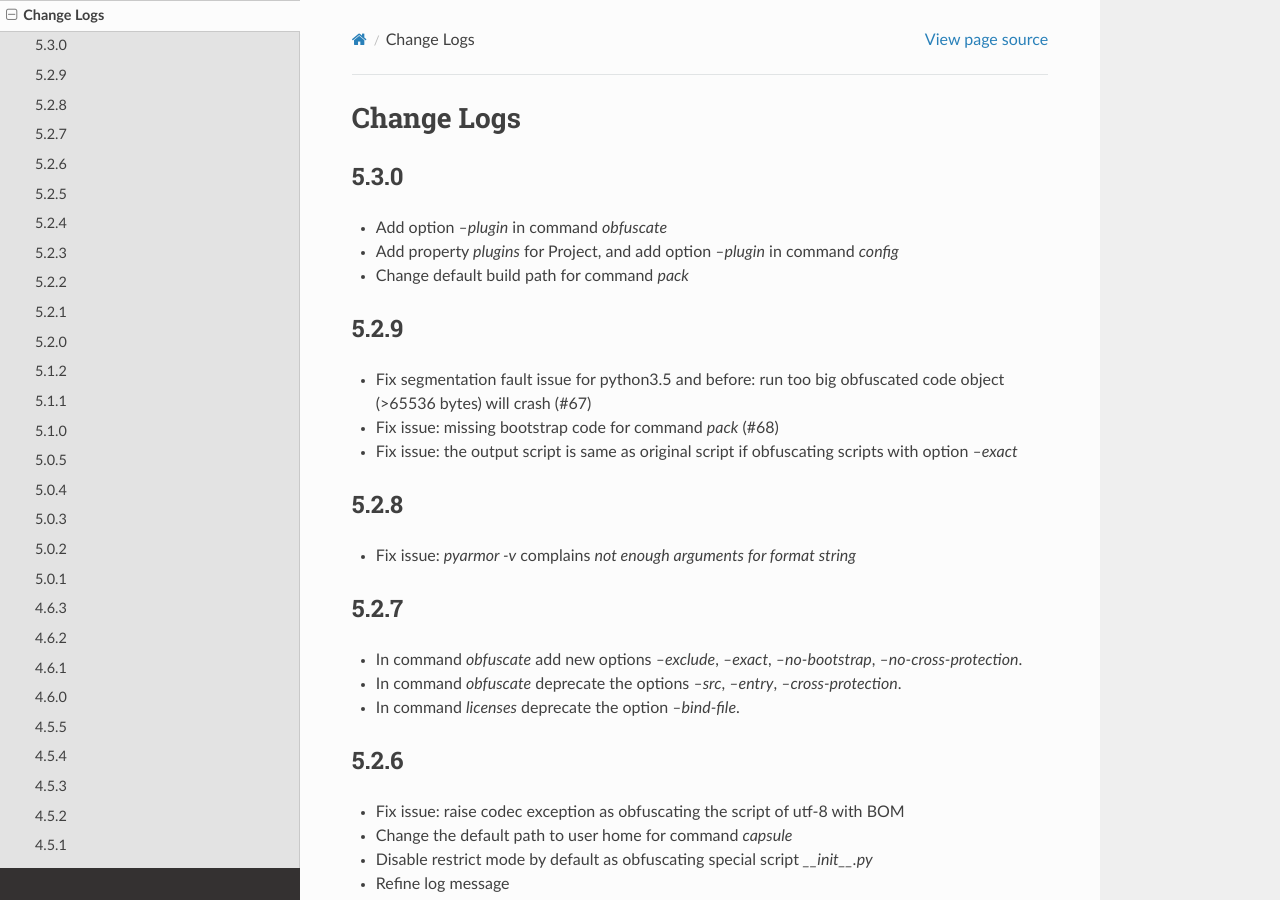
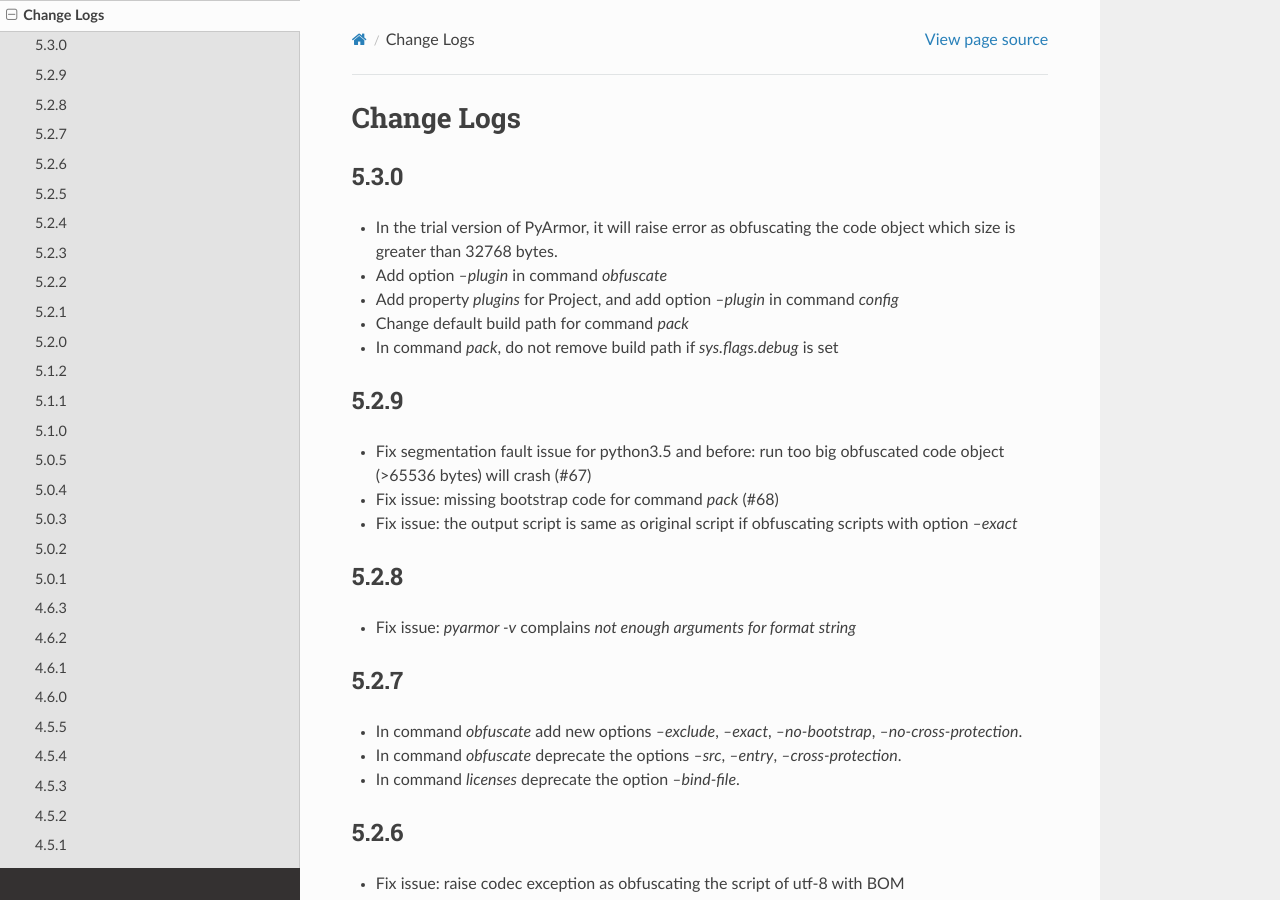
Before and after one commit to dashingsoft/pyarmor, a Sphinx documentation site: the page built from docs/change-logs.rst, in a window 1280 px wide and 900 px high. Built offline with Sphinx 7.4.7 and the Read the Docs theme 2.0.0, drawn with Linux system fonts in a browser that asks for light colours.

Commit message:
Add change log

```diff
--- a/docs/change-logs.rst
+++ b/docs/change-logs.rst
@@ -5,9 +5,11 @@
 
 5.3.0
 -----
+* In the trial version of PyArmor, it will raise error as obfuscating the code object which size is greater than 32768 bytes.
 * Add option `--plugin` in command `obfuscate`
 * Add property `plugins` for Project, and add option `--plugin` in command `config`
 * Change default build path for command `pack`
+* In command `pack`, do not remove build path if `sys.flags.debug` is set
 
 5.2.9
 -----
```
